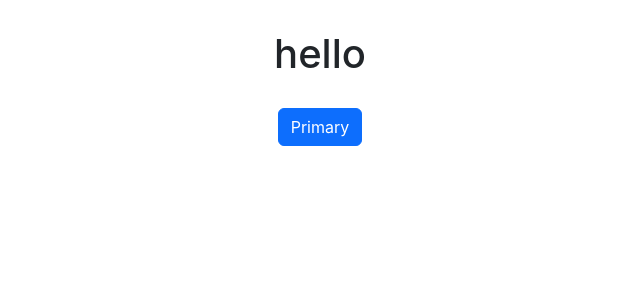
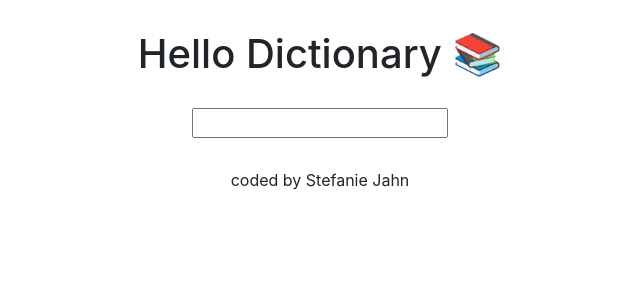
Before and after one commit to kreativcare/dictionary-project, a React (Create React App) app: page / in a window 1280 px wide. Shown: the top 300 px of the page, without its empty margins (320-960 px from the left). Built offline with nearby package versions, Linux system fonts and the light colour scheme.

Commit message:
build search engine for dictionary

```diff
--- a/src/App.css
+++ b/src/App.css
@@ -7,3 +7,7 @@
   margin: 0 auto;
   text-align: center;
 }
+
+.Dictionary-body {
+  margin: 30px auto;
+}
--- a/src/App.js
+++ b/src/App.js
@@ -1,14 +1,18 @@
 import "./App.css";
+import Dictionary from "./Dictionary";
 
 export default function App() {
   return (
     <div className="App">
-      <header className="App-header">
-        <h1>hello</h1>
-      </header>
-      <button type="button" class="btn btn-primary">
-        Primary
-      </button>
+      <div className="container">
+        <header className="App-header">
+          <h1>Hello Dictionary 📚</h1>
+        </header>
+        <main className="Dictionary-body">
+          <Dictionary />
+        </main>
+        <footer className="text-center">coded by Stefanie Jahn</footer>
+      </div>
     </div>
   );
 }
--- /dev/null
+++ b/src/Dictionary.js
@@ -0,0 +1,22 @@
+import React, { useState } from "react";
+import "./Dictionary.css";
+
+export default function Dictionary() {
+  let [keyword, setKeyword] = useState("");
+
+  function search(event) {
+    event.preventDefault();
+    alert(`Searching for ${keyword}`);
+  }
+  function handleKeywordChange(event) {
+    setKeyword(event.target.value);
+  }
+
+  return (
+    <div className="Dictionary">
+      <form onSubmit={search}>
+        <input type="search" onChange={handleKeywordChange} />
+      </form>
+    </div>
+  );
+}
```
Also changed, not shown: src/Dictionary.css (added).
